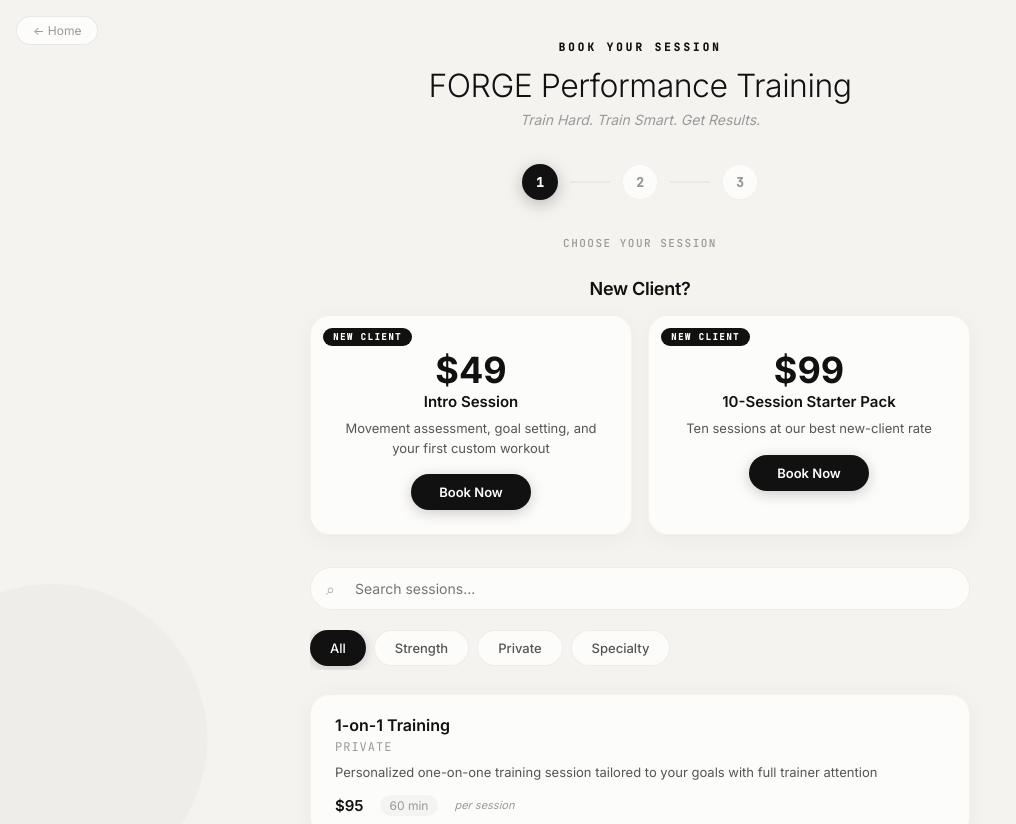
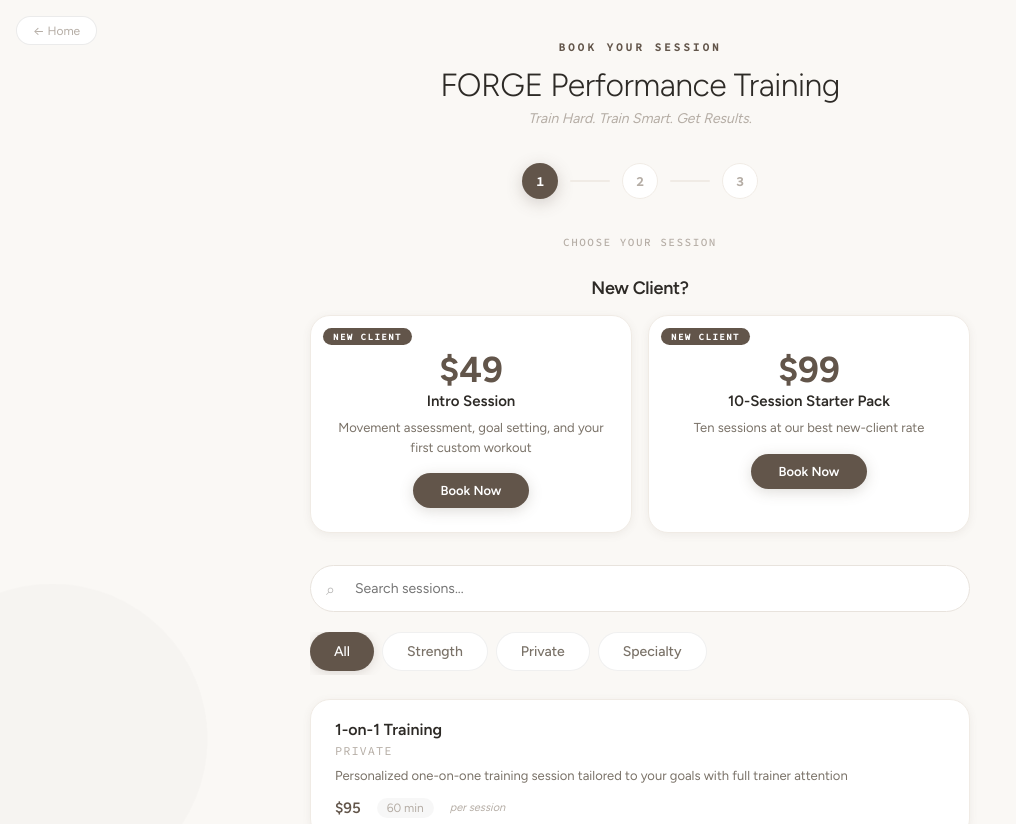
Before and after one commit to Create-and-Source/personaltrainer, a React (Vite) app: page /book in a window 1280 px wide. Shown: the top 824 px of the page, without its empty margins (0-1016 px from the left). Built offline with nearby package versions, Linux system fonts and the light colour scheme.

Commit message:
New theme foundation: Bold/Warm modes, Poppins+Figtree fonts, warm palette

```diff
--- a/index.html
+++ b/index.html
@@ -15,7 +15,7 @@
   <title>FORGE Performance Training</title>
   <link rel="preconnect" href="https://fonts.googleapis.com" />
   <link rel="preconnect" href="https://fonts.gstatic.com" crossorigin />
-  <link href="https://fonts.googleapis.com/css2?family=Inter:wght@300;400;500;600;700&family=JetBrains+Mono:wght@400;500&display=swap" rel="stylesheet" />
+  <link href="https://fonts.googleapis.com/css2?family=Poppins:wght@400;500;600;700&family=Figtree:wght@300;400;500;600;700&family=Source+Code+Pro:wght@400;500&display=swap" rel="stylesheet" />
   <style>
     /* PWA safe areas */
     body { padding-top: env(safe-area-inset-top); }
--- a/src/main.jsx
+++ b/src/main.jsx
@@ -7,11 +7,11 @@ const GLOBAL_CSS = `
 *, *::before, *::after { box-sizing: border-box; margin: 0; padding: 0; }
 html, body, #root { min-height: 100vh; }
 body {
-  font-family: 'Inter', -apple-system, BlinkMacSystemFont, sans-serif;
+  font-family: 'Figtree', -apple-system, BlinkMacSystemFont, sans-serif;
   -webkit-font-smoothing: antialiased;
   -moz-osx-font-smoothing: grayscale;
-  background: #F5F3F0;
-  color: #111;
+  background: #FAF8F5;
+  color: #2D2A26;
 }
 input, textarea, select, button { font-family: inherit; }
 ::selection { background: rgba(0,0,0,0.06); }
--- a/src/pages/Settings.jsx
+++ b/src/pages/Settings.jsx
@@ -1,5 +1,5 @@
 import { useState, useEffect } from 'react';
-import { useTheme, useStyles, PRESETS } from '../theme';
+import { useTheme, useStyles, THEMES } from '../theme';
 import { getSettings, updateSettings, getProviders, addProvider, updateProvider, getServices, addService, updateService, deleteService, subscribe } from '../data/store';
 
 export default function Settings() {
--- a/src/theme.jsx
+++ b/src/theme.jsx
@@ -1,24 +1,71 @@
-import { createContext, useContext, useState, useEffect, useMemo } from 'react';
+import { createContext, useContext, useState, useEffect } from 'react';
 
-const THEME_KEY = 'ms_theme';
+const THEME_KEY = 'pt_theme_mode';
 
-export const PRESETS = [
-  { id: 'default', name: 'Monochrome', accent: '#111111', accentLight: '#F5F5F5', accentText: '#FFFFFF' },
-  { id: 'gold', name: 'Gold', accent: '#B8960C', accentLight: '#FBF7EC', accentText: '#FFFFFF' },
-  { id: 'rose', name: 'Rose', accent: '#BE185D', accentLight: '#FDF2F8', accentText: '#FFFFFF' },
-  { id: 'ocean', name: 'Ocean', accent: '#0369A1', accentLight: '#F0F9FF', accentText: '#FFFFFF' },
-  { id: 'sage', name: 'Sage', accent: '#4D7C56', accentLight: '#F0FDF4', accentText: '#FFFFFF' },
-  { id: 'plum', name: 'Plum', accent: '#7C3AED', accentLight: '#F5F3FF', accentText: '#FFFFFF' },
-  { id: 'coral', name: 'Coral', accent: '#DC6843', accentLight: '#FFF7ED', accentText: '#FFFFFF' },
-  { id: 'slate', name: 'Slate', accent: '#475569', accentLight: '#F8FAFC', accentText: '#FFFFFF' },
-];
+// ── Two Brand Themes ──
+export const THEMES = {
+  bold: {
+    id: 'bold',
+    name: 'Bold',
+    bg: '#1A1A1E',
+    surface: '#252529',
+    surfaceHover: '#2E2E33',
+    surfaceAlt: '#1F1F23',
+    text: '#F5F5F7',
+    text2: '#A0A0A8',
+    text3: '#6B6B73',
+    accent: '#0E7A82',
+    accentLight: 'rgba(14,122,130,0.12)',
+    accentText: '#FFFFFF',
+    border: '#2A2A2E',
+    borderLight: '#353539',
+    success: '#22C55E',
+    successBg: 'rgba(34,197,94,0.12)',
+    warning: '#EAB308',
+    warningBg: 'rgba(234,179,8,0.12)',
+    danger: '#EF4444',
+    dangerBg: 'rgba(239,68,68,0.12)',
+    shadow: '0 2px 8px rgba(0,0,0,0.3)',
+    shadowMd: '0 4px 16px rgba(0,0,0,0.35)',
+    shadowLg: '0 8px 32px rgba(0,0,0,0.4)',
+    dark: true,
+  },
+  warm: {
+    id: 'warm',
+    name: 'Warm',
+    bg: '#FAF8F5',
+    surface: '#FFFFFF',
+    surfaceHover: '#F5F0EB',
+    surfaceAlt: '#F3EFEA',
+    text: '#2D2A26',
+    text2: '#7A7268',
+    text3: '#B5ADA5',
+    accent: '#62554A',
+    accentLight: '#F5F0EB',
+    accentText: '#FFFFFF',
+    border: '#E8E3DD',
+    borderLight: '#F0EBE5',
+    success: '#007A29',
+    successBg: '#ECFDF5',
+    warning: '#D97706',
+    warningBg: '#FFFBEB',
+    danger: '#BD0F0F',
+    dangerBg: '#FEF2F2',
+    shadow: '0 2px 8px rgba(98,85,74,0.08)',
+    shadowMd: '0 4px 16px rgba(98,85,74,0.12)',
+    shadowLg: '0 8px 32px rgba(98,85,74,0.16)',
+    dark: false,
+  },
+};
+
+export const CTA_COLOR = '#0E7A82';
 
 function loadTheme() {
   try {
-    const saved = JSON.parse(localStorage.getItem(THEME_KEY));
-    if (saved) return saved;
+    const saved = localStorage.getItem(THEME_KEY);
+    if (saved && THEMES[saved]) return THEMES[saved];
   } catch {}
-  return PRESETS[0];
+  return THEMES.warm;
 }
 
 const ThemeContext = createContext();
@@ -26,39 +73,24 @@ const ThemeContext = createContext();
 export function ThemeProvider({ children }) {
   const [theme, setThemeState] = useState(loadTheme);
 
-  const [darkMode, setDarkMode] = useState(() => {
-    const saved = localStorage.getItem('ms_dark_mode');
-    if (saved !== null) return saved === 'true';
-    return window.innerWidth <= 860; // default dark on mobile
-  });
-
-  const toggleDarkMode = () => {
-    setDarkMode(prev => {
-      localStorage.setItem('ms_dark_mode', String(!prev));
-      return !prev;
-    });
+  const setTheme = (mode) => {
+    const t = THEMES[mode] || THEMES.warm;
+    setThemeState(t);
+    localStorage.setItem(THEME_KEY, t.id);
   };
 
-  const setTheme = (t) => {
-    setThemeState(t);
-    localStorage.setItem(THEME_KEY, JSON.stringify(t));
+  const toggleTheme = () => {
+    setTheme(theme.id === 'bold' ? 'warm' : 'bold');
   };
 
-  const setCustomColor = (hex) => {
-    const r = parseInt(hex.slice(1, 3), 16);
-    const g = parseInt(hex.slice(3, 5), 16);
-    const b = parseInt(hex.slice(5, 7), 16);
-    setTheme({
-      id: 'custom',
-      name: 'Custom',
-      accent: hex,
-      accentLight: `rgba(${r},${g},${b},0.06)`,
-      accentText: (r * 0.299 + g * 0.587 + b * 0.114) > 186 ? '#111111' : '#FFFFFF',
-    });
-  };
+  useEffect(() => {
+    document.body.style.background = theme.bg;
+    document.body.style.color = theme.text;
+    document.body.style.fontFamily = "'Figtree', -apple-system, BlinkMacSystemFont, sans-serif";
+  }, [theme]);
 
   return (
-    <ThemeContext.Provider value={{ theme, setTheme, setCustomColor, darkMode, toggleDarkMode, PRESETS }}>
+    <ThemeContext.Provider value={{ theme, setTheme, toggleTheme, THEMES }}>
       {children}
     </ThemeContext.Provider>
   );
@@ -68,12 +100,12 @@ export function useTheme() {
   return useContext(ThemeContext);
 }
 
-// Generate a unique gradient for patient avatars based on their name
+// Avatar gradients — warm earth tones
 const AVATAR_PALETTES = [
-  ['#FF6B6B', '#EE5A24'], ['#A29BFE', '#6C5CE7'], ['#55E6C1', '#1ABC9C'],
-  ['#FDA7DF', '#D980FA'], ['#74B9FF', '#0984E3'], ['#FDCB6E', '#F39C12'],
-  ['#E17055', '#D63031'], ['#00CEC9', '#00B894'], ['#B2BEC3', '#636E72'],
-  ['#FAB1A0', '#E17055'], ['#81ECEC', '#00CEC9'], ['#DFE6E9', '#B2BEC3'],
+  ['#E9D3BF', '#62554A'], ['#B5ADA5', '#7A7268'], ['#D4C5B5', '#8B7E73'],
+  ['#C9B8A8', '#6B5E52'], ['#E0D0C0', '#93857A'], ['#D8C8B8', '#7D6E62'],
+  ['#CFBFAF', '#857568'], ['#E5D5C5', '#9A8C80'], ['#DBC8B5', '#736558'],
+  ['#D0C0B0', '#8A7C70'], ['#E2D2C2', '#6E6054'], ['#C5B5A5', '#786A5E'],
 ];
 
 export function getAvatarGradient(name) {
@@ -84,99 +116,78 @@ export function getAvatarGradient(name) {
   return `linear-gradient(135deg, ${c1}, ${c2})`;
 }
 
-// Shared style helpers that use current theme
+// ── Style hook — every page uses this ──
 export function useStyles() {
-  const { theme, darkMode } = useTheme();
-  const A = theme.accent;
-  const AL = darkMode ? `${A}18` : theme.accentLight;
-  const AT = theme.accentText;
-  const dk = darkMode;
-
-  // Set CSS variables for accent color (used by global CSS animations)
-  useEffect(() => {
-    document.documentElement.style.setProperty('--accent-color', A);
-    const r = parseInt(A.slice(1, 3), 16) || 0;
-    const g = parseInt(A.slice(3, 5), 16) || 0;
-    const b = parseInt(A.slice(5, 7), 16) || 0;
-    document.documentElement.style.setProperty('--accent-rgb', `${r},${g},${b}`);
-  }, [A]);
+  const { theme } = useTheme();
+  const t = theme;
 
   return {
-    accent: A,
-    accentLight: AL,
-    accentText: AT,
-    dark: dk,
-    // Typography
-    FONT: "'Inter', -apple-system, BlinkMacSystemFont, sans-serif",
-    MONO: "'JetBrains Mono', 'SF Mono', monospace",
-    // Colors — dark-mode aware
-    bg: dk ? '#0D0D0F' : '#F5F3F0',
-    card: dk ? '#1A1A1E' : 'rgba(255,255,255,0.72)',
-    cardSolid: dk ? '#1A1A1E' : '#FFFFFF',
-    border: dk ? '#2A2A2E' : 'rgba(255,255,255,0.6)',
-    borderLight: dk ? '#2A2A2E' : 'rgba(0,0,0,0.04)',
-    text: dk ? '#F5F5F7' : '#111111',
-    text2: dk ? '#A0A0A8' : '#555555',
-    text3: dk ? '#6B6B73' : '#999999',
-    success: '#16A34A',
-    warning: '#D97706',
-    danger: '#DC2626',
-    // Shadows
-    shadow: dk ? '0 2px 8px rgba(0,0,0,0.3)' : '0 4px 24px rgba(0,0,0,0.04), 0 1px 2px rgba(0,0,0,0.02)',
-    shadowMd: dk ? '0 4px 16px rgba(0,0,0,0.4)' : '0 8px 40px rgba(0,0,0,0.08), 0 2px 4px rgba(0,0,0,0.03)',
-    shadowLg: dk ? '0 8px 32px rgba(0,0,0,0.5)' : '0 20px 60px rgba(0,0,0,0.12), 0 4px 8px rgba(0,0,0,0.04)',
-    // Common styles — premium pill buttons
+    ...t,
+    // Fonts
+    FONT: "'Figtree', -apple-system, BlinkMacSystemFont, sans-serif",
+    HEADING: "'Poppins', 'Figtree', -apple-system, sans-serif",
+    MONO: "'Source Code Pro', 'SF Mono', monospace",
+    // CTA
+    cta: CTA_COLOR,
+    ctaText: '#FFFFFF',
+    // Card
+    cardStyle: {
+      background: t.surface,
+      border: `1px solid ${t.border}`,
+      borderRadius: 16,
+      boxShadow: t.shadow,
+      transition: 'all 0.25s cubic-bezier(0.16,1,0.3,1)',
+    },
+    // Buttons
     pill: {
-      padding: '9px 20px', borderRadius: 100, border: 'none', cursor: 'pointer',
-      font: "500 13px 'Inter', sans-serif", transition: 'all 0.25s cubic-bezier(0.16,1,0.3,1)',
+      padding: '10px 24px', borderRadius: 112, border: 'none', cursor: 'pointer',
+      font: "500 14px 'Figtree', sans-serif", transition: 'all 0.2s ease',
     },
     pillAccent: {
-      padding: '9px 20px', borderRadius: 100, border: 'none', cursor: 'pointer',
-      font: "500 13px 'Inter', sans-serif", transition: 'all 0.25s cubic-bezier(0.16,1,0.3,1)',
-      background: A, color: AT,
-      boxShadow: `0 2px 12px ${A}33`,
+      padding: '10px 24px', borderRadius: 112, border: 'none', cursor: 'pointer',
+      font: "500 14px 'Figtree', sans-serif", transition: 'all 0.2s ease',
+      background: t.accent, color: t.accentText,
+      boxShadow: t.dark ? '0 2px 8px rgba(14,122,130,0.3)' : '0 2px 8px rgba(98,85,74,0.2)',
+    },
+    pillCta: {
+      padding: '12px 28px', borderRadius: 112, border: 'none', cursor: 'pointer',
+      font: "600 15px 'Figtree', sans-serif", transition: 'all 0.2s ease',
+      background: CTA_COLOR, color: '#FFFFFF',
+      boxShadow: '0 4px 16px rgba(14,122,130,0.24)',
     },
     pillOutline: {
-      padding: '9px 20px', borderRadius: 100, cursor: 'pointer',
-      font: "500 13px 'Inter', sans-serif", transition: 'all 0.25s cubic-bezier(0.16,1,0.3,1)',
-      background: dk ? '#252529' : 'rgba(255,255,255,0.5)', color: A, border: `1.5px solid ${A}40`,
-      backdropFilter: dk ? 'none' : 'blur(8px)',
+      padding: '10px 24px', borderRadius: 112, cursor: 'pointer',
+      font: "500 14px 'Figtree', sans-serif", transition: 'all 0.2s ease',
+      background: 'transparent', color: t.accent, border: `1.5px solid ${t.accent}`,
     },
     pillGhost: {
-      padding: '9px 20px', borderRadius: 100, cursor: 'pointer',
-      font: "500 13px 'Inter', sans-serif", transition: 'all 0.25s cubic-bezier(0.16,1,0.3,1)',
-      background: dk ? '#252529' : 'rgba(255,255,255,0.4)',
-      color: dk ? '#A0A0A8' : '#555',
-      border: `1px solid ${dk ? '#2A2A2E' : 'rgba(0,0,0,0.06)'}`,
-      backdropFilter: dk ? 'none' : 'blur(8px)',
+      padding: '10px 20px', borderRadius: 112, cursor: 'pointer',
+      font: "400 13px 'Figtree', sans-serif", transition: 'all 0.2s ease',
+      background: 'transparent', color: t.text2, border: `1px solid ${t.border}`,
     },
+    // Inputs
     input: {
-      width: '100%', padding: '12px 16px',
-      background: dk ? '#1A1A1E' : 'rgba(255,255,255,0.7)',
-      border: `1px solid ${dk ? '#2A2A2E' : 'rgba(0,0,0,0.06)'}`, borderRadius: 12,
-      font: "400 14px 'Inter', sans-serif", color: dk ? '#F5F5F7' : '#111', outline: 'none',
-      transition: 'all 0.25s cubic-bezier(0.16,1,0.3,1)', boxSizing: 'border-box',
-      backdropFilter: dk ? 'none' : 'blur(8px)',
+      width: '100%', padding: '14px 16px',
+      background: t.dark ? t.surfaceAlt : t.surface,
+      border: `1px solid ${t.border}`, borderRadius: 12,
+      font: "400 15px 'Figtree', sans-serif", color: t.text, outline: 'none',
+      transition: 'all 0.2s ease', boxSizing: 'border-box',
     },
     label: {
-      display: 'block', fontFamily: "'JetBrains Mono', monospace",
-      fontSize: 10, textTransform: 'uppercase', letterSpacing: 1.5,
-      color: dk ? '#6B6B73' : '#999', marginBottom: 8, fontWeight: 500,
+      display: 'block', fontFamily: "'Figtree', sans-serif",
+      fontSize: 11, textTransform: 'uppercase', letterSpacing: '0.05em',
+      color: t.text3, marginBottom: 8, fontWeight: 500,
     },
-    cardStyle: {
-      background: dk ? '#1A1A1E' : 'rgba(255,255,255,0.72)',
-      backdropFilter: dk ? 'none' : 'blur(20px)', WebkitBackdropFilter: dk ? 'none' : 'blur(20px)',
-      border: `1px solid ${dk ? '#2A2A2E' : 'rgba(255,255,255,0.6)'}`,
-      borderRadius: 16,
-      boxShadow: dk ? '0 2px 8px rgba(0,0,0,0.3)' : '0 4px 24px rgba(0,0,0,0.04), 0 1px 2px rgba(0,0,0,0.02)',
-      transition: 'all 0.3s cubic-bezier(0.16,1,0.3,1)',
+    // Table
+    tableWrap: {
+      background: t.surface,
+      border: `1px solid ${t.border}`,
+      borderRadius: 16, overflow: 'hidden',
+      boxShadow: t.shadow,
     },
-    tableWrap: {
-      background: dk ? '#1A1A1E' : 'rgba(255,255,255,0.72)',
-      backdropFilter: dk ? 'none' : 'blur(20px)', WebkitBackdropFilter: dk ? 'none' : 'blur(20px)',
-      border: `1px solid ${dk ? '#2A2A2E' : 'rgba(255,255,255,0.6)'}`,
-      borderRadius: 16, overflow: 'hidden',
-      boxShadow: dk ? '0 2px 8px rgba(0,0,0,0.3)' : '0 4px 24px rgba(0,0,0,0.04), 0 1px 2px rgba(0,0,0,0.02)',
-    },
+    // Compat aliases (old pages reference these)
+    card: t.surface,
+    cardSolid: t.surface,
+    bg: t.bg,
   };
 }
```
Also changed, not shown: src/components/Layout.jsx (+41 -36 lines).
